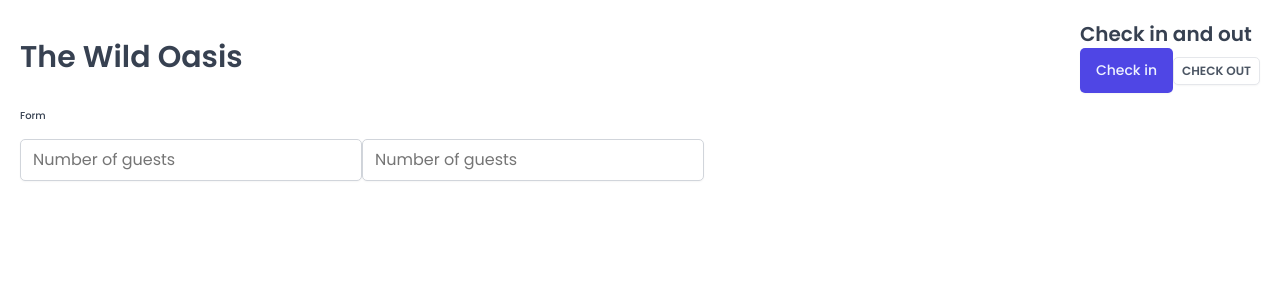
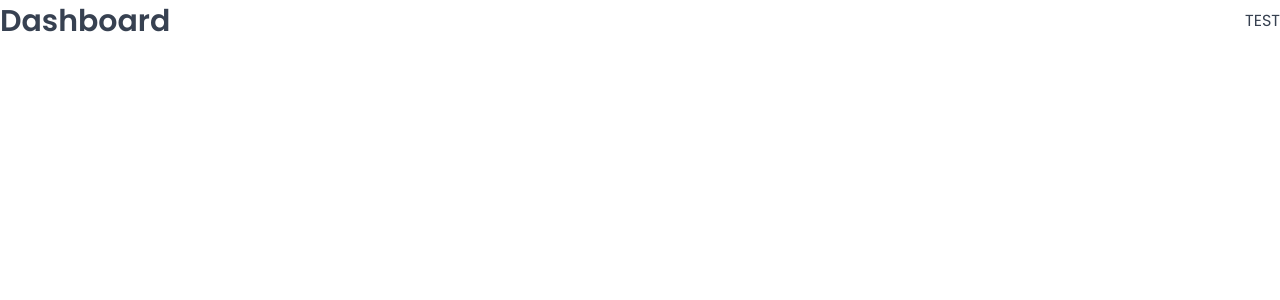
Before and after one commit to TripleAAA26/The-Wild-Oasis, a React (Vite) app: page /dashboard in a window 1280 px wide. Shown: the top 300 px of the page. Built offline with nearby package versions, Linux system fonts and the light colour scheme; a web font is replaced by a local one.

Commit message:
setting up pages and routes

```diff
--- a/package.json
+++ b/package.json
@@ -12,6 +12,7 @@
   "dependencies": {
     "react": "^18.2.0",
     "react-dom": "^18.2.0",
+    "react-router-dom": "^6.14.1",
     "styled-components": "^6.0.4"
   },
   "devDependencies": {
--- a/src/App.jsx
+++ b/src/App.jsx
@@ -1,50 +1,32 @@
-import styled from "styled-components"
+import {BrowserRouter, Navigate, Route, Routes} from "react-router-dom"
 import GlobalStyles from "./styles/GlobalStyles.js"
-import Button from "./ui/Button.jsx"
-import Input from "./ui/Input.jsx"
-import Heading from "./ui/Heading.jsx"
-import Row from "./ui/Row.jsx"
 
-
-const StyledApp = styled.div`
-
-  padding: 20px;
-
-`
+import Dashboard from "./pages/Dashboard.jsx"
+import Cabins from "./pages/Cabins.jsx"
+import Users from "./pages/Users.jsx"
+import Settings from "./pages/Settings.jsx"
+import Account from "./pages/Account.jsx"
+import Bookings from "./pages/Bookings.jsx"
+import Login from "./pages/Login.jsx"
+import PageNotFound from "./pages/PageNotFound.jsx"
 
 function App() {
     return (
         <>
-            <GlobalStyles/>
-            <StyledApp>
-                <Row>
-                    <Row type='horizontal'>
-                        <Heading as='h1'>The Wild Oasis</Heading>
-                        <div>
-                            <Heading as='h2'>Check in and out</Heading>
-                            <Button
-                                onClick={()=> alert('check in')}
-                            >
-                                Check in
-                            </Button>
-                            <Button
-                                variation='secondary'
-                                size='small'
-                                onClick={()=> alert('check out')}
-                            >
-                                Check out
-                            </Button>
-                        </div>
-                    </Row>
-                    <Row>
-                        <Heading as='h3' >Form</Heading>
-                        <form>
-                            <Input type='number' placeholder='Number of guests' />
-                            <Input type='number' placeholder='Number of guests' />
-                        </form>
-                    </Row>
-                </Row>
-            </StyledApp>
+            <GlobalStyles />
+            <BrowserRouter>
+                <Routes>
+                    <Route index element={<Navigate replace to='dashboard' />} />
+                    <Route path='dashboard' element={<Dashboard />} />
+                    <Route path='bookings' element={<Bookings />} />
+                    <Route path='cabins' element={<Cabins />} />
+                    <Route path='users' element={<Users />} />
+                    <Route path='settings' element={<Settings />} />
+                    <Route path='account' element={<Account />} />
+                    <Route path='login' element={<Login />} />
+                    <Route path='*' element={<PageNotFound />} />
+                </Routes>
+            </BrowserRouter>
         </>
     )
 }
```
Also changed, not shown: 1 other file (tests, documents, lock files or other folders).
